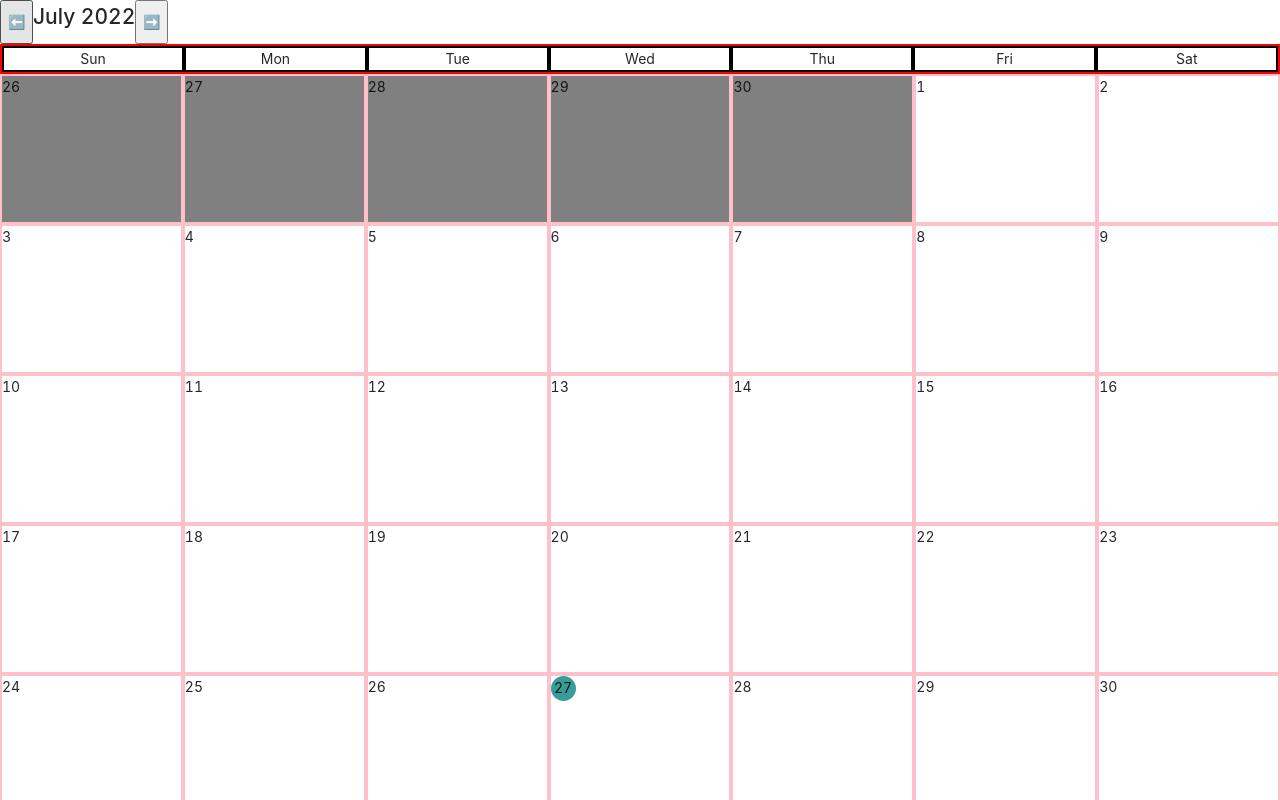
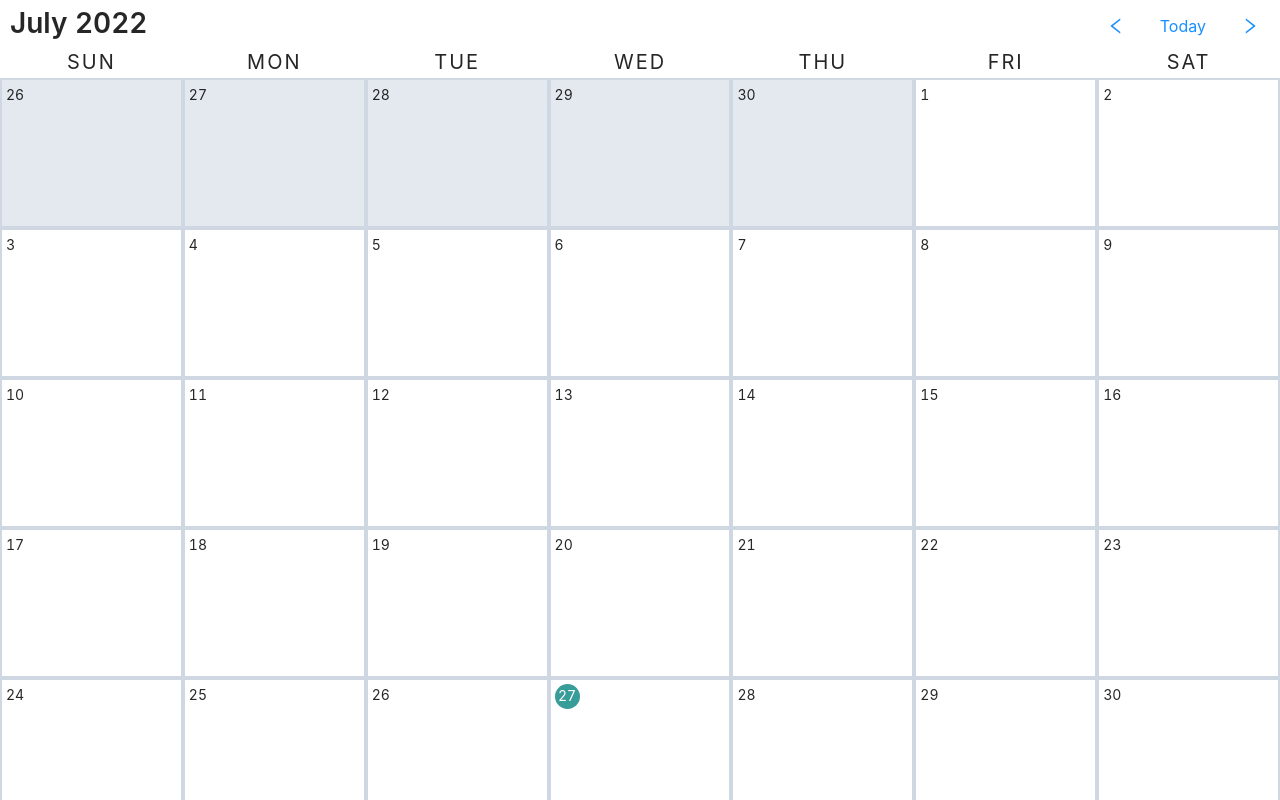
Before and after one commit to Onye-PRS/react-Next.js-interview, a React (Vite) app: page / in a window 1280 px wide. Shown: the top 800 px of the page. Built offline with nearby package versions, Linux system fonts and the light colour scheme.

Commit message:
styling app

```diff
--- a/package.json
+++ b/package.json
@@ -9,6 +9,7 @@
         "preview": "vite preview"
     },
     "dependencies": {
+        "@ant-design/icons": "^4.7.0",
         "@reduxjs/toolkit": "^1.8.3",
         "antd": "^4.22.1",
         "dayjs": "^1.11.4",
--- a/src/calendar/Calendar.jsx
+++ b/src/calendar/Calendar.jsx
@@ -6,6 +6,8 @@ import isToday from "dayjs/plugin/isToday";
 import { Date } from "./Date";
 // css
 import styles from "./cal.module.scss";
+import { Button, Space } from "antd";
+import { LeftOutlined, RightOutlined } from "@ant-design/icons";
 dayjs.extend(isToday);
 const now = dayjs();
 export const Calendar = () => {
@@ -21,11 +23,7 @@ export const Calendar = () => {
   const weeksToDisplay = Math.ceil(remainDays / 7);
   const daysOfAWeek = Array.from({ length: 7 }, (v, i) => i);
   const weeks = Array.from({ length: weeksToDisplay + 1 }, (v, i) => i);
-  const lastDay = currentMonth.endOf("month").day();
   let dayCounter = -1;
-
-  console.log("DAYS IN MONTH", daysInMonth);
-  console.log("END OF MONTH day", lastDay);
 
   const renderDay = (date, isGrayOut) => {
     return <Date date={date} isGrayOut={isGrayOut} />;
@@ -37,9 +35,24 @@ export const Calendar = () => {
   return (
     <div>
       <div className={styles.calYears}>
-        <button onClick={() => changeMonth(-1)}>⬅️</button>
-        <h2>{currentMonth.format("MMMM YYYY")}</h2>
-        <button onClick={() => changeMonth(1)}>➡️</button>
+        <div>{currentMonth.format("MMMM YYYY")}</div>
+        <Space>
+          <Button
+            onClick={() => changeMonth(-1)}
+            icon={<LeftOutlined />}
+            type="link"
+            size="large"
+          />
+          <Button onClick={() => setCurrentMonth(now)} type="link" size="large">
+            Today
+          </Button>
+          <Button
+            onClick={() => changeMonth(1)}
+            icon={<RightOutlined />}
+            type="link"
+            size="large"
+          />
+        </Space>
       </div>
       <div className={styles.calHeader}>
         {weekdaysShort.map((dayName) => {
--- a/src/calendar/Date.jsx
+++ b/src/calendar/Date.jsx
@@ -11,14 +11,13 @@ export const Date = ({ date, isGrayOut }) => {
   const dispatch = useDispatch();
 
   const reminders = useSelector((state) => {
-    const reminderDates = Object.keys(state.calender.reminders);
-    const startOfDate = date.set("hour", 0).set("minute", 0).set("second", 0);
-    const endOfDate = date.set("hour", 24).set("minute", 59).set("second", 59);
-    const filterDates = reminderDates.filter(
-      (date) =>
-        dayjs(date).isAfter(startOfDate) && dayjs(date).isBefore(endOfDate)
-    );
-    return filterDates
+    const startOfDate = date.startOf("day");
+    const endOfDate = date.endOf("day");
+    const dayReminders = Object.keys(state.calender.reminders)
+      .filter(
+        (date) =>
+          dayjs(date).isAfter(startOfDate) && dayjs(date).isBefore(endOfDate)
+      )
       .map((date) => state.calender.reminders[date])
       .sort((a, b) => {
         if (a.date > b.date) {
@@ -28,12 +27,13 @@ export const Date = ({ date, isGrayOut }) => {
         }
         return 0;
       });
+    return dayReminders;
   });
 
   const [visible, setVisible] = useState(false);
 
   const showModal = (e) => {
-    if (!visible && e.target.id !== "reminder") {
+    if (!visible) {
       dispatch(setSelectedDate({ date: date.format(), type: "new" }));
       setVisible(true);
     }
@@ -44,7 +44,7 @@ export const Date = ({ date, isGrayOut }) => {
       <Modal visible={visible} setVisible={setVisible} />
       <div
         className={`${dayNum}`}
-        style={{ backgroundColor: isGrayOut ? "gray" : "" }}
+        style={{ backgroundColor: isGrayOut ? "#e4e9f0" : "" }}
       >
         {/* if it is current day, add a white background */}
         {date.isToday() && (
--- a/src/calendar/Modal.jsx
+++ b/src/calendar/Modal.jsx
@@ -1,10 +1,19 @@
 import { useState, useEffect } from "react";
-import { Button, Modal as AntModal, Form, Input, TimePicker } from "antd";
+import {
+  Modal as AntModal,
+  Form,
+  Input,
+  TimePicker,
+  Space,
+  Row,
+  Col,
+} from "antd";
 import { CirclePicker } from "react-color";
 import "antd/dist/antd.css";
 import { useSelector, useDispatch } from "react-redux";
 import { clearSelectedDate } from "../redux/selectedDateSlice";
 import { createReminder, deleteReminder } from "../redux/remindersSlice";
+import { colorMap } from "../util/colorMap";
 import dayjs from "dayjs";
 
 export const Modal = ({ visible, setVisible }) => {
@@ -15,8 +24,8 @@ export const Modal = ({ visible, setVisible }) => {
   const selectedReminder = useSelector(
     (state) => state.calender.reminders[selectedDate]
   );
-  // console.log('selectedReminder:', selectedReminder)
-  const defaultColor = "#389c98";
+
+  const defaultColor = "#c41d7f";
 
   const [color, setColor] = useState(defaultColor);
   const [showColorPicker, setShowColorPicker] = useState(false);
@@ -31,7 +40,7 @@ export const Modal = ({ visible, setVisible }) => {
       setMessage(selectedReminder.message);
       setTime(dayjs(selectedReminder.date));
       setTitle(
-        `Editing your Reminder for ${dayjs(selectedDate).format(
+        `Editing your Reminder on ${dayjs(selectedDate).format(
           "MMMM D, YYYY"
         )}`
       );
@@ -41,7 +50,7 @@ export const Modal = ({ visible, setVisible }) => {
       setMessage("");
       setTime(null);
       setTitle(
-        `Creating Reminder for ${dayjs(selectedDate).format("MMMM D, YYYY")}`
+        `Creating Reminder on ${dayjs(selectedDate).format("MMMM D, YYYY")}`
       );
       setOkText("Create");
     }
@@ -100,6 +109,47 @@ export const Modal = ({ visible, setVisible }) => {
         okText={okText}
         maskClosable={false}
       >
+        <Row gutter={[0, 32]}>
+          <Col span={12}>
+            <Space direction="vertical" size="middle">
+              <label>Select Time:</label>
+              <TimePicker
+                onChange={handleTimePicker}
+                use12Hours
+                format="h:mm a"
+                value={time}
+              />
+            </Space>
+          </Col>
+
+          <Col span={12}>
+            <Space direction="vertical" size="middle">
+              <Space size="middle">
+                <label>Select Color:</label>
+                <div
+                  className="color-picker"
+                  onClick={() => setShowColorPicker((prev) => !prev)}
+                >
+                  <div
+                    style={{ background: color, width: "30px", height: "14px" }}
+                  />
+                </div>
+              </Space>
+
+              <div onClick={() => setShowColorPicker(false)}>
+                <CirclePicker
+                  color={color}
+                  colors={Object.keys(colorMap)}
+                  onChangeComplete={onColorPickerChange}
+                />
+              </div>
+            </Space>
+          </Col>
+
+          <Row style={{ width: "100%" }}>
+            <Col span={24}>
+              <Space direction="vertical" style={{ width: "100%" }}>
+                <label>Add Reminder:</label>
                 <Input
                   value={message}
                   onChange={handleMessage}
@@ -107,30 +157,10 @@ export const Modal = ({ visible, setVisible }) => {
                   showCount={true}
                   placeholder="add your reminder"
                 />
-        <TimePicker
-          onChange={handleTimePicker}
-          use12Hours
-          format="h:mm a"
-          value={time}
-        />
-        <div>
-          <div
-            className="color-picker"
-            onClick={() => setShowColorPicker((prev) => !prev)}
-          >
-            <div style={{ background: color, width: "30px", height: "14px" }} />
-          </div>
-
-          {showColorPicker && (
-            <div onClick={() => setShowColorPicker(false)}>
-              <CirclePicker
-                color={color}
-                onChangeComplete={onColorPickerChange}
-              />
-            </div>
-          )}
-        </div>
-        <Form.Item label="color picker"></Form.Item>
+              </Space>
+            </Col>
+          </Row>
+        </Row>
       </AntModal>
     </>
   );
--- a/src/calendar/Reminder.jsx
+++ b/src/calendar/Reminder.jsx
@@ -1,52 +1,30 @@
-import { useState } from "react";
 import { useDispatch } from "react-redux";
 import { setSelectedDate } from "../redux/selectedDateSlice";
 import { deleteReminder } from "../redux/remindersSlice";
-
-import { Tag, message, Popconfirm } from "antd";
+import { Tag } from "antd";
+import { colorMap } from "../util/colorMap";
+import styles from "./reminder.module.scss"
 
 export const Reminder = ({ reminder, setVisible }) => {
   const dispatch = useDispatch();
 
-  const handleOnClick = () => {
+  const handleOnClick = (e) => {
+    e.stopPropagation();
     dispatch(setSelectedDate({ date: reminder.date, type: "edit" }));
     setVisible(true);
   };
-  const confirm = (e) => {
-    dispatch(deleteReminder(reminder));
-    console.log(e);
-    message.success("Reminder Deleted");
-  };
-  const cancel = (e) => {
-    console.log(e);
-    // message.error("Click on No");
-  };
+
   return (
-    <div
-      key={reminder.date}
-      style={{ background: reminder.color }}
-      onClick={handleOnClick}
-      id="reminder"
-    >
+    <div key={reminder.date} onClick={handleOnClick} className={styles.reminder}>
       <Tag
         closable
-        id="reminder"
         onClose={(e) => {
           console.log("tag on close function called");
           e.preventDefault();
+          dispatch(deleteReminder(reminder));
         }}
-        closeIcon={
-          <Popconfirm
-            title="Are you sure to delete this task?"
-            onConfirm={confirm}
-            onCancel={cancel}
-            okText="Yes"
-            cancelText="No"
-          >
-            {" "}
-            X{" "}
-          </Popconfirm>
-        }
+        style={{ width: "100%" , overflowX: "hidden"}}
+        color={colorMap[reminder.color]}
       >
         {reminder.message}
       </Tag>
--- a/src/calendar/cal.module.scss
+++ b/src/calendar/cal.module.scss
@@ -3,31 +3,39 @@
   justify-content: space-between;
   :global {
     .calDay {
-      border: 2px solid pink;
+      border: 2px solid #cfd7e3;
       width: 100%;
       height: 150px;
       overflow-y: auto;
+      overflow-x: hidden;
+      padding: 4px;
     }
     .grayOut {
-      background: gray;
+      background:#e4e9f0;
     }
   }
 }
 .calHeader {
   display: flex;
   justify-content: space-between;
-  border: 2px solid red;
   :global {
     .header-item {
-      border: 2px solid black;
       width: 100%;
       text-align: center;
+      font-size: 20px;
+      text-transform: uppercase;
+      letter-spacing: 2px;
     }
   }
 }
 
 .calYears {
   display: flex;
+  align-items: center;
+  font-size: 28px;
+  font-weight: 600;
+  justify-content: space-between;
+  padding: 0 10px;
 }
 
 .dayNum {
@@ -40,6 +48,7 @@
 .currentDayNum {
   border-radius: 50%;
   background-color: #389c98;
+  color:white;
   width: 25px;
   height: 25px;
   line-height: 24px;
--- /dev/null
+++ b/src/calendar/reminder.module.scss
@@ -0,0 +1,8 @@
+.reminder {
+    :global {
+        span[aria-label="close"] {
+            float: right;
+            padding-top: 4px;
+        }
+    }
+}
--- /dev/null
+++ b/src/util/colorMap.js
@@ -0,0 +1,12 @@
+export const colorMap = {
+    "#c41d7f": "magenta",
+    "#cf1322": 'red',
+    "#d4380d": "volcano",
+    "#d46b08": "orange",
+    "#d48806": "gold",
+    "#389e0d": "green",
+    "#08979c": "cyan",
+    "#096dd9": "blue",
+    "#1d39c4": "geekblue",
+    "#531dab": "purple"
+}
```
Also changed, not shown: 1 other file (tests, documents, lock files or other folders). Lines whose indentation alone changed are shown as unchanged.
